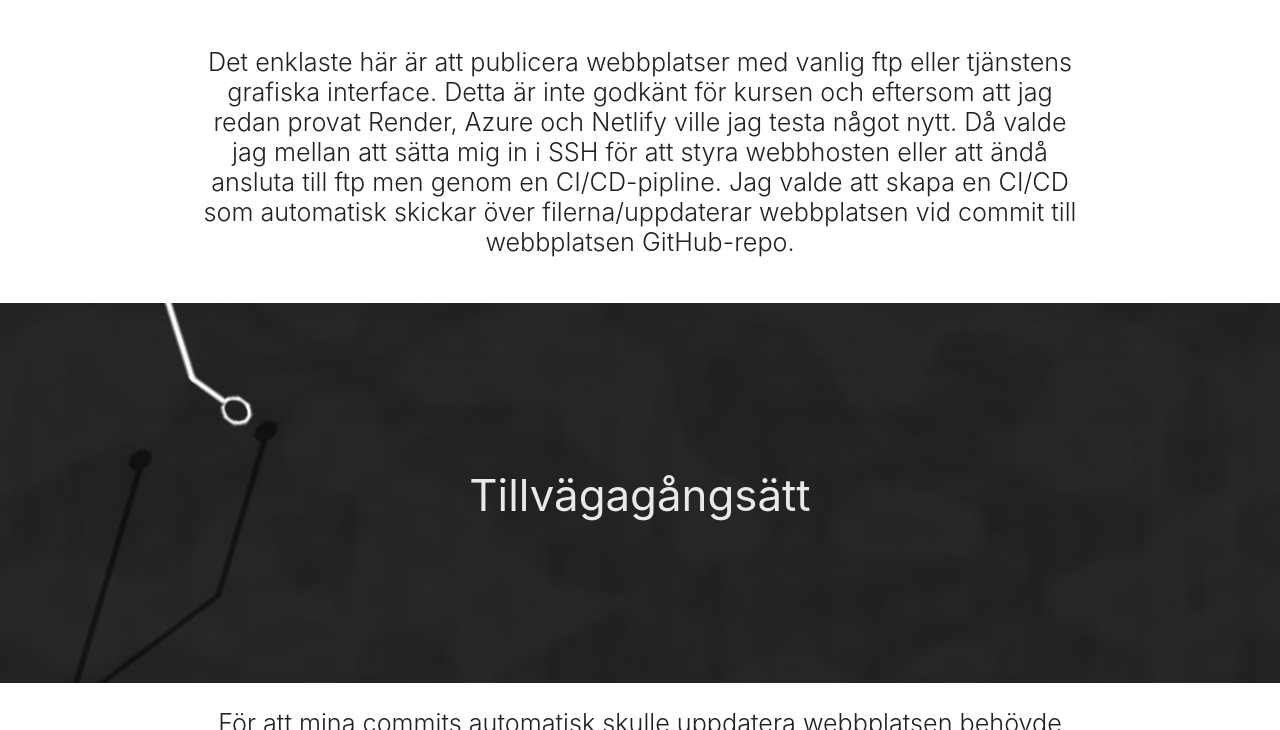
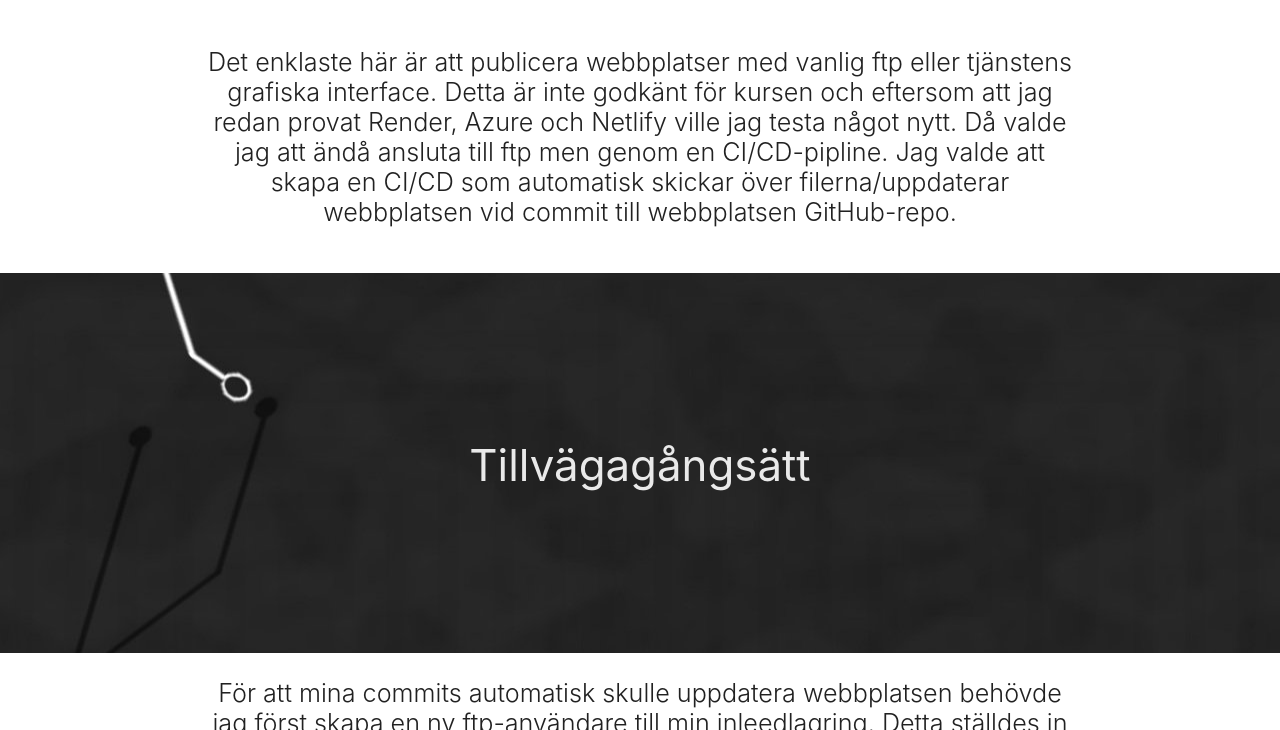
Before and after one commit to MarkusVickman/dt193g_moment1, a plain HTML site: page publish.html in a window 1280 px wide. Shown: the part 747-1477 px from the top of the page. Drawn offline with nearby package versions, Linux system fonts and the light colour scheme; a web font is replaced by a local one.

Commit message:
Update publish.html

```diff
--- a/publish.html
+++ b/publish.html
@@ -70,8 +70,7 @@
         Node.js, Python App och Wordpress. </p>
       <p class="flow-text col s12 light">Det enklaste här är att publicera webbplatser med vanlig ftp eller tjänstens
         grafiska interface. Detta är inte godkänt för kursen och eftersom att jag redan provat Render, Azure och Netlify
-        ville jag testa något nytt. Då valde jag mellan
-        att sätta mig in i SSH för att styra webbhosten eller att ändå ansluta till ftp men genom en CI/CD-pipline. Jag
+        ville jag testa något nytt. Då valde jag att ändå ansluta till ftp men genom en CI/CD-pipline. Jag
         valde att skapa en CI/CD som automatisk skickar över filerna/uppdaterar webbplatsen vid commit till webbplatsen
         GitHub-repo.
       </p>
```
